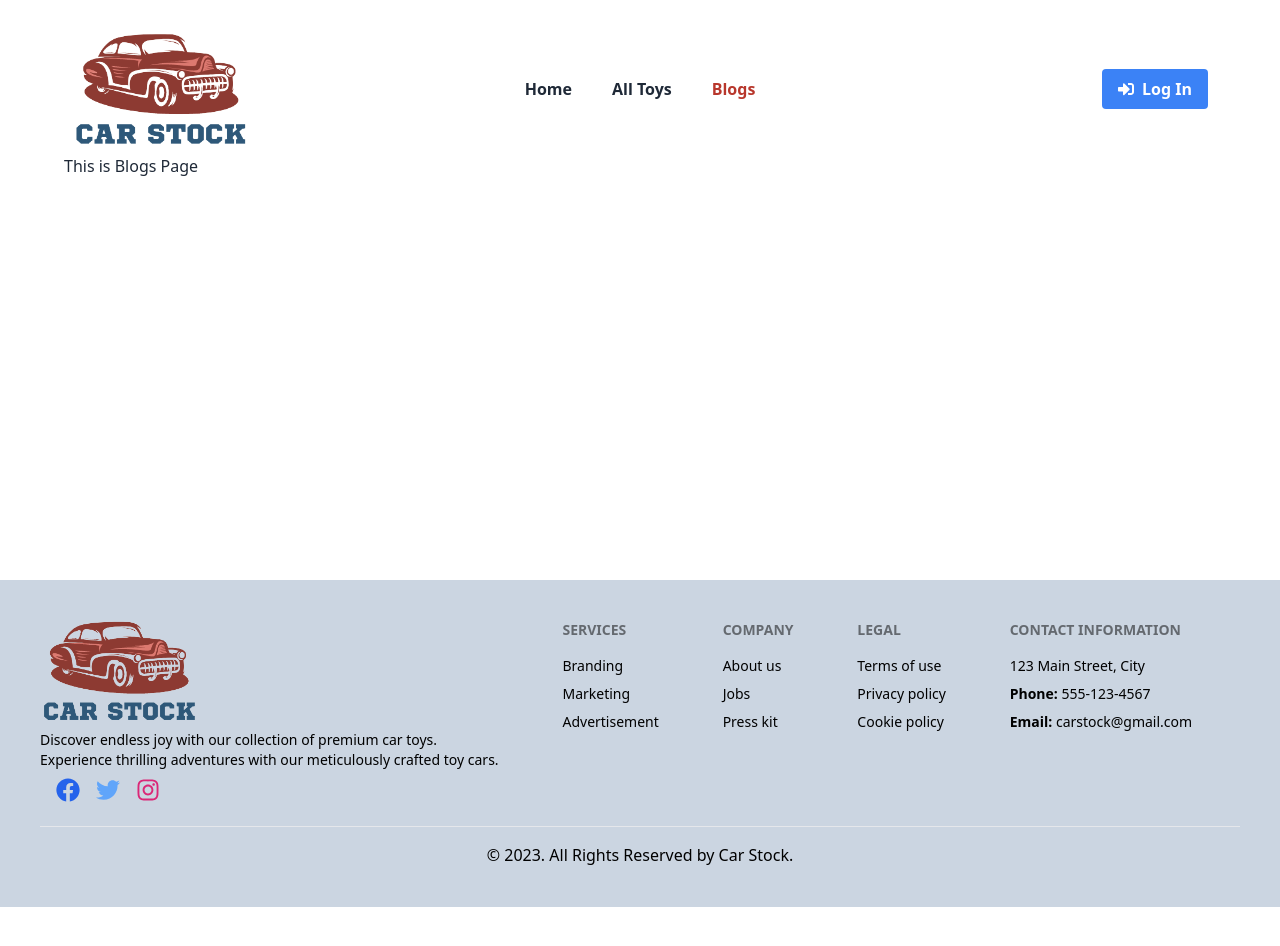
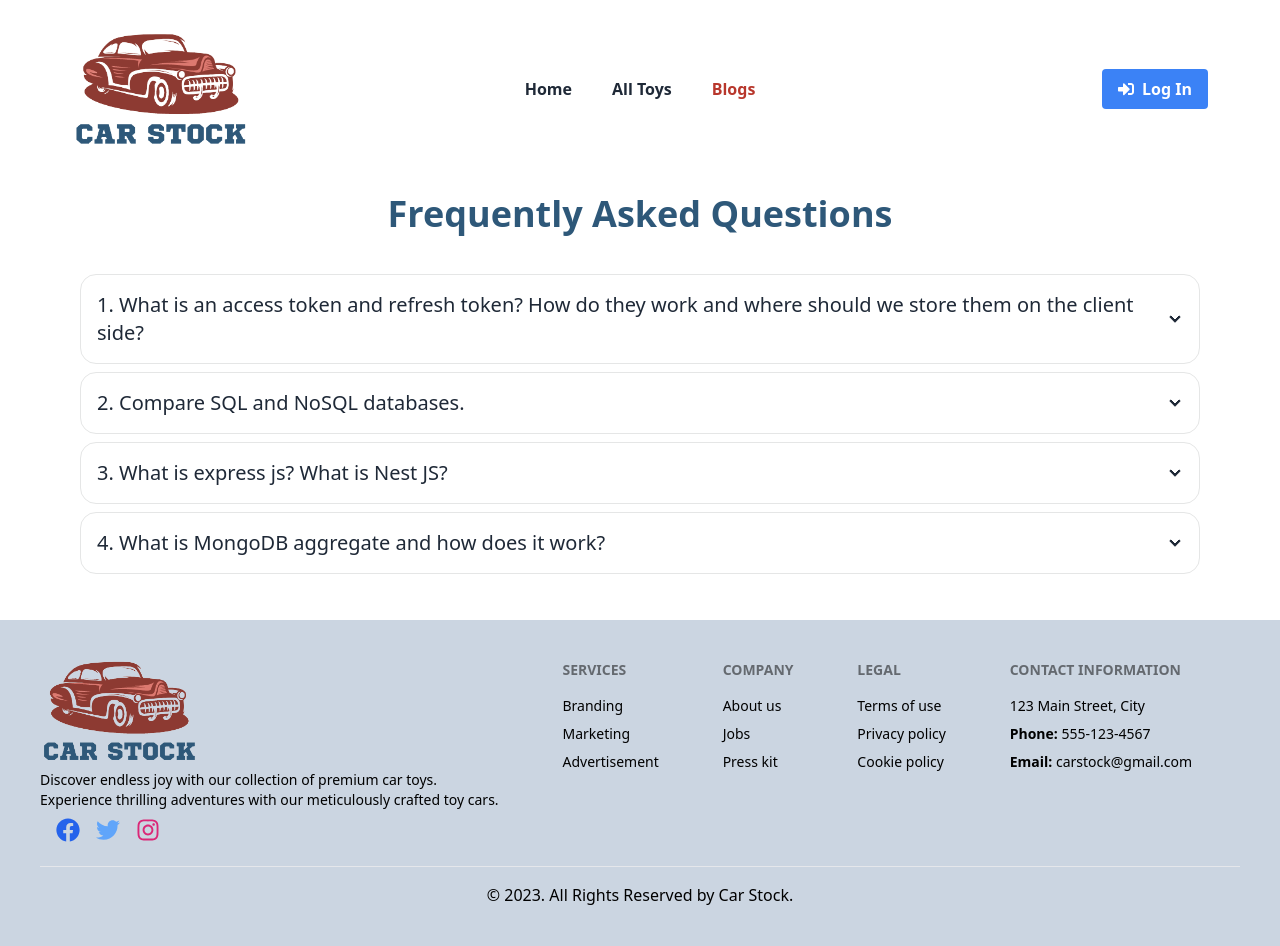
Before and after one commit to yasinarafat4/car-stock-client, a React (Vite) app: page /blogs in a window 1280 px wide. Before the commit the page ends 907 px from the top, so only its background shows below. Built offline with nearby package versions, Linux system fonts and the light colour scheme; no server answers.

Commit message:
All 4 questions answer is added in the Blog Page

```diff
--- a/src/pages/AddToy/AddToy.jsx
+++ b/src/pages/AddToy/AddToy.jsx
@@ -59,7 +59,7 @@ const AddToy = () => {
               id="pictureUrl"
               {...register("pictureUrl", { required: true })}
               className="w-full px-4 py-2 border border-gray-300 rounded"
-              defaultValue="https://i.ibb.co/Xtk4qTS/truck-car1.png"
+              placeholder="Photo URL"
             />
             {errors.pictureUrl && (
               <span className="text-red-500">This field is required</span>
@@ -75,7 +75,7 @@ const AddToy = () => {
               id="name"
               {...register("name", { required: true })}
               className="w-full px-4 py-2 border border-gray-300 rounded"
-              defaultValue="Truck"
+              placeholder="Enter Toy Name"
             />
             {errors.name && (
               <span className="text-red-500">This field is required</span>
@@ -142,6 +142,7 @@ const AddToy = () => {
               id="price"
               {...register("price", { required: true })}
               className="w-full px-4 py-2 border border-gray-300 rounded"
+              placeholder="Enter Price"
             />
             {errors.price && (
               <span className="text-red-500">This field is required</span>
@@ -159,7 +160,7 @@ const AddToy = () => {
               id="rating"
               {...register("rating", { required: true })}
               className="w-full px-4 py-2 border border-gray-300 rounded"
-              defaultValue="4"
+              placeholder="Give Ratings"
             />
             {errors.rating && (
               <span className="text-red-500">This field is required</span>
@@ -175,7 +176,7 @@ const AddToy = () => {
               id="quantity"
               {...register("quantity", { required: true })}
               className="w-full px-4 py-2 border border-gray-300 rounded"
-              defaultValue="50"
+              placeholder="Put Available Quantity"
             />
             {errors.quantity && (
               <span className="text-red-500">This field is required</span>
@@ -192,7 +193,7 @@ const AddToy = () => {
             {...register("description", { required: true })}
             className="w-full px-4 py-2 border border-gray-300 rounded"
             rows={4}
-            defaultValue=" Discover the finest craftsmanship, intricate details, and vibrant colors that bring these toy cars to life."
+            placeholder="Write Description"
           ></textarea>
           {errors.description && (
             <span className="text-red-500">This field is required</span>
--- a/src/pages/Blogs/Blogs.jsx
+++ b/src/pages/Blogs/Blogs.jsx
@@ -1,7 +1,133 @@
 const Blogs = () => {
   return (
-    <div>
-      <h2>This is Blogs Page</h2>
+    <div className="m-4">
+      <h2 className="text-center text-3xl md:text-4xl font-bold my-10 text-[#2E5879]">
+        Frequently Asked Questions
+      </h2>
+      <div
+        tabIndex={0}
+        className="collapse collapse-arrow border border-base-300 bg-base-100 rounded-box mb-2"
+      >
+        <div className="collapse-title text-xl font-medium">
+          1. What is an access token and refresh token? How do they work and
+          where should we store them on the client side?
+        </div>
+        <div className="collapse-content">
+          <p className="mb-2">
+            # An access token is a security credential that is issued to a
+            client (such as a web or mobile application) after successful
+            authentication. It is used to authorize and access protected
+            resources on the server.
+          </p>
+          <p className="mb-2">
+            # A refresh token is a separate token that is used to obtain a new
+            access token without requiring the user to re-authenticate.
+          </p>
+
+          <p className="mb-2">
+            Access tokens are typically short-lived and are sent with each
+            request to the server to prove the client's identity and
+            permissions. They are usually stored in the client's browser memory
+            or local storage. Refresh tokens, on the other hand, are securely
+            stored on the server and are only exchanged for a new access token
+            when needed.
+          </p>
+        </div>
+      </div>
+      <div
+        tabIndex={0}
+        className="collapse collapse-arrow border border-base-300 bg-base-100 rounded-box mb-2"
+      >
+        <div className="collapse-title text-xl font-medium">
+          2. Compare SQL and NoSQL databases.
+        </div>
+        <div className="collapse-content">
+          <p className="mb-2">
+            SQL and NoSQL are two different types of database systems.
+          </p>
+
+          <p className="mb-2 ms-2">
+            # SQL databases, also known as relational databases, are based on a
+            structured schema and use SQL (Structured Query Language) for
+            defining and manipulating data. They provide strong data
+            consistency, support complex joins, and are suitable for complex
+            relationships and transactions. Examples of SQL databases include
+            MySQL, PostgreSQL, and Oracle.
+          </p>
+          <p className="mb-2 ms-2">
+            # NoSQL databases, also known as non-relational databases, do not
+            use a fixed schema and are more flexible in handling unstructured
+            and semi-structured data. They offer high scalability, horizontal
+            scaling, and better performance for certain use cases. NoSQL
+            databases come in various types, such as document databases (
+            MongoDB), key-value stores (Redis), columnar databases ( Cassandra),
+            and graph databases (Neo4j).
+          </p>
+          <p className="mb-2">
+            The choice between SQL and NoSQL databases depends on the specific
+            requirements of our application, such as data structure,
+            scalability, and performance needs.
+          </p>
+        </div>
+      </div>
+      <div
+        tabIndex={0}
+        className="collapse collapse-arrow border border-base-300 bg-base-100 rounded-box mb-2"
+      >
+        <div className="collapse-title text-xl font-medium">
+          3. What is express js? What is Nest JS?
+        </div>
+        <div className="collapse-content">
+          <p className="mb-2">
+            # Express.js is a popular web application framework for Node.js. It
+            provides a simple and minimalist approach to building web servers
+            and APIs. Express.js allows us to handle HTTP requests, define
+            routes, and process middleware functions for handling requests and
+            responses. It is highly extensible and can be combined with various
+            middleware and libraries to build robust web applications.
+          </p>
+          <p className="mb-2">
+            # Nest.js is a progressive Node.js framework for building scalable
+            and efficient server-side applications. It is built on top of
+            Express.js and provides additional features and architectural
+            patterns inspired by Angular. Nest.js emphasizes modularity, and
+            dependency injection, and uses TypeScript as its primary language.
+            It is designed to make building complex applications more structured
+            and maintainable.
+          </p>
+        </div>
+      </div>
+      <div
+        tabIndex={0}
+        className="collapse collapse-arrow border border-base-300 bg-base-100 rounded-box mb-2"
+      >
+        <div className="collapse-title text-xl font-medium">
+          4. What is MongoDB aggregate and how does it work?
+        </div>
+        <div className="collapse-content">
+          <p className="mb-2">
+            MongoDB aggregate is a powerful feature in the MongoDB database that
+            allows us to perform advanced data processing and analysis
+            operations on the documents in a collection. It provides a way to
+            perform complex queries, transformations, aggregations, and
+            calculations in a single operation.
+          </p>
+
+          <p className="mb-2">
+            The aggregate pipeline in MongoDB consists of multiple stages, each
+            performing a specific data manipulation task. These stages can
+            include operations like filtering documents, grouping data, sorting,
+            projecting fields, performing calculations, joining data, and more.
+          </p>
+
+          <p className="mb-2">
+            Using the aggregate framework, we can efficiently process and
+            analyze large datasets, perform complex calculations, and generate
+            aggregated results based on specific criteria. It provides a
+            flexible and powerful tool for working with data in MongoDB.
+          </p>
+        </div>
+      </div>
     </div>
   );
 };
--- a/src/pages/TabularAllToy/TabularAllToy.jsx
+++ b/src/pages/TabularAllToy/TabularAllToy.jsx
@@ -3,6 +3,9 @@ import { AiOutlineEye } from "react-icons/ai";
 import { AuthContext } from "../../providers/AuthProvider";
 import { useNavigate } from "react-router-dom";
 import Swal from "sweetalert2";
+import { useEffect } from "react";
+import AOS from "aos";
+import "aos/dist/aos.css";
 
 const TabularAllToy = ({ toy, index }) => {
   const { user } = useContext(AuthContext);
@@ -35,10 +38,14 @@ const TabularAllToy = ({ toy, index }) => {
     }
   };
 
+  useEffect(() => {
+    AOS.init();
+  }, []);
+
   return (
     <>
       {/* row */}
-      <tr className="text-center">
+      <tr className="text-center" data-aos="fade-up">
         <td>{index + 1}</td>
         <td>
           <div className="avatar">
--- a/src/pages/TabularMyToy/TabularMyToy.jsx
+++ b/src/pages/TabularMyToy/TabularMyToy.jsx
@@ -1,7 +1,9 @@
 import { FaEdit, FaTrashAlt } from "react-icons/fa";
-import { useState } from "react";
+import { useState, useEffect } from "react";
 import UpdateToyModal from "../UpdateToyModal/UpdateToyModal";
 import Swal from "sweetalert2";
+import AOS from "aos";
+import "aos/dist/aos.css";
 
 const TabularMyToy = ({ toy, index, handleDelete, control, setControl }) => {
   const {
@@ -45,10 +47,14 @@ const TabularMyToy = ({ toy, index, handleDelete, control, setControl }) => {
       });
   };
 
+  useEffect(() => {
+    AOS.init();
+  }, []);
+
   return (
     <>
       {/* row */}
-      <tr className="text-center">
+      <tr className="text-center" data-aos="fade-up">
         <td>{index + 1}</td>
         <td>
           <div className="avatar">
```
